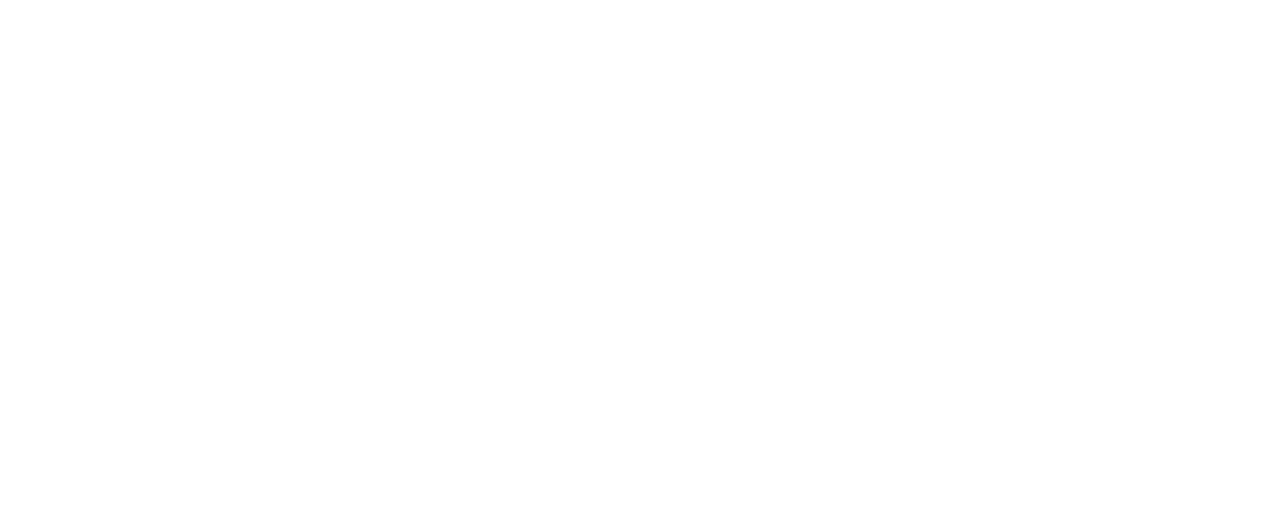
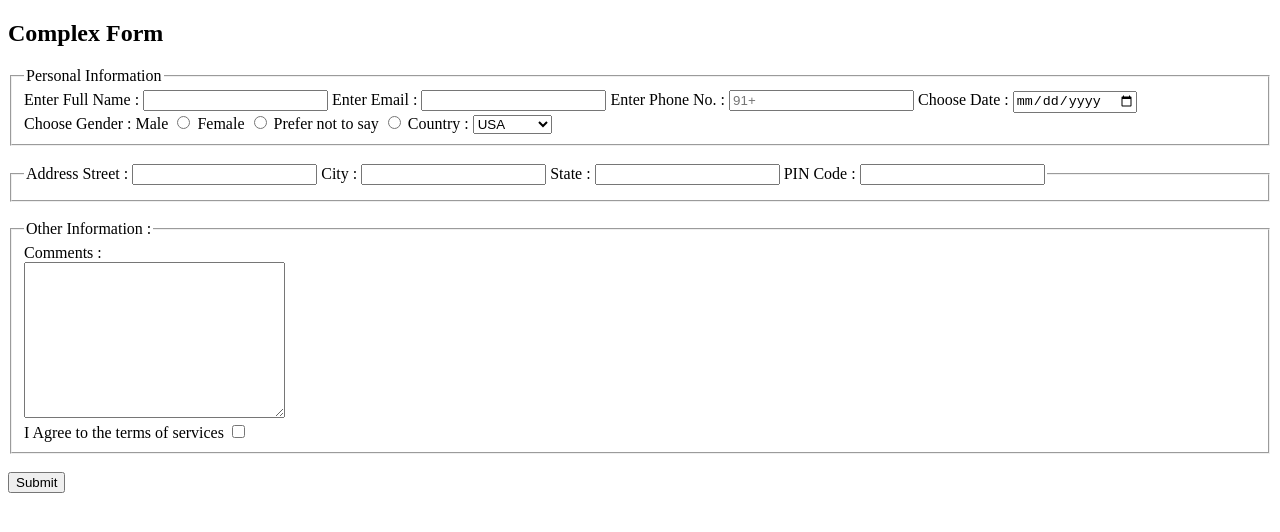
Before and after one commit to RohitPhatangare23/FullStack-Web-Development, a plain HTML site: page Lrcture5/Practice3.html in a window 1280 px wide. Drawn offline with Linux system fonts and the light colour scheme.

Commit message:
I Did Practice 3 Form

```diff
--- a/Lrcture5/Practice3.html
+++ b/Lrcture5/Practice3.html
@@ -1,12 +1,104 @@
 <!DOCTYPE html>
 <html lang="en">
+
 <head>
     <meta charset="UTF-8">
     <meta http-equiv="X-UA-Compatible" content="IE=edge">
     <meta name="viewport" content="width=device-width, initial-scale=1.0">
     <title>Form 3</title>
 </head>
+
 <body>
+    <h2>Complex Form</h2>
+    <form>
 
+        <fieldset>
+            <legend>Personal Information</legend>
+            <label for="Name">Enter Full Name :</label>
+            <input type="text" id="Name">
+
+
+
+            <label for="email">Enter Email : </label>
+            <input type="email" name="" id="email">
+
+
+
+            <label for="phone">Enter Phone No. :</label>
+            <input type="number" name="" id="phone" placeholder="91+">
+
+            <label for="datepicker">Choose Date : </label>
+            <input type="date" name="divas" id="datepicker">
+
+            <br>
+
+            <label for="text">Choose Gender : </label>
+            <label for="radio1">Male</label>
+            <input type="radio" name="genderradio" id="radio1">
+
+            <label for="radio2">Female</label>
+            <input type="radio" name="genderradio" id="radio2">
+
+            <label for="radio3">Prefer not to say</label>
+            <input type="radio" name="genderradio" id="radio3">
+
+            <label for="place">Country :</label>
+            <select name="city " id="place">
+                <option value="0">USA</option>
+                <option value="1">UAE</option>
+                <option value="2">Dubai</option>
+                <option value="3">India</option>
+                <option value="4">Peru</option>
+                <option value="5">Engaland</option>
+            </select>
+
+        </fieldset>
+
+        <br>
+
+        <fieldset>
+
+            <legend>
+                Address
+                <label for="street">Street :</label>
+                <input type="text" name="" id="street">
+
+                <label for="city">City :</label>
+                <input type="text" name="" id="city">
+
+                <label for="state">State :</label>
+                <input type="text" name="" id="state">
+
+                <label for="code">PIN Code :</label>
+                <input type="number" name="" id="code">
+
+            </legend>
+        </fieldset>
+
+        <br>
+
+        <fieldset>
+            <legend>Other Information :</legend>
+            <label for="comments">Comments :</label>
+            <br>
+            <textarea name="" id="comments" cols="30" rows="10"></textarea>
+
+            <br>
+
+            <label for="services">I Agree to the terms of services </label>
+            <input type="checkbox" name="" id="services">
+        </fieldset>
+
+        <br>
+
+        <button>Submit</button>
+
+
+
+
+
+
+    </form>
 </body>
+
 </html>
```
